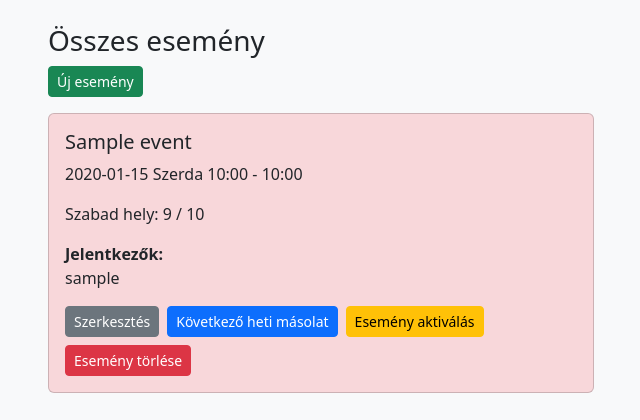
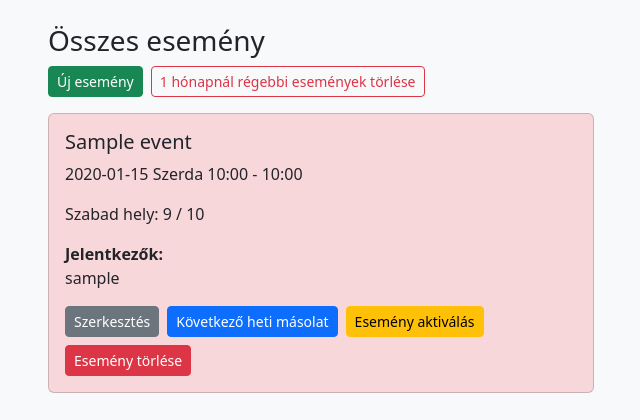
Before and after one commit to Gjoci31/flask_app, a Flask app: page /admin/events in a window 1280 px wide. Shown: the part 56-476 px from the top of the page, without its empty margins (34-674 px from the left). Run offline with Flask 3, Linux system fonts and the light colour scheme; a user stored in the database is signed in; tables that the repository leaves empty hold one stand-in row (values such as "Sample post").

Commit message:
Add admin action to delete events older than one month

```diff
--- a/app/routes/event_routes.py
+++ b/app/routes/event_routes.py
@@ -345,6 +345,24 @@ def delete_event(event_id):
     return redirect(url_for('events.admin_events', _anchor=f'event-{event_id}'))
 
 
+
+
+@event_bp.route('/admin/events/delete-old', methods=['POST'])
+@login_required
+def delete_old_events():
+    """Delete events that ended more than 30 days ago."""
+    if current_user.role != 'admin':
+        return redirect(url_for('events.events'))
+
+    cutoff = _now_local_naive() - timedelta(days=30)
+    old_events = Event.query.filter(Event.end_time < cutoff).all()
+    deleted_count = len(old_events)
+    for event in old_events:
+        db.session.delete(event)
+    db.session.commit()
+
+    flash(f'{deleted_count} db 1 hónapnál régebben véget ért esemény törölve.', 'success')
+    return redirect(url_for('events.admin_events'))
 @event_bp.route('/admin/events/<int:event_id>/clone-weekly', methods=['POST'])
 @login_required
 def clone_event_weekly(event_id):
--- a/app/templates/admin_events.html
+++ b/app/templates/admin_events.html
@@ -19,7 +19,13 @@
     </nav>
     <div class="container mt-4">
         <h3>Összes esemény</h3>
-        <a href="{{ url_for('events.create_event') }}" class="btn btn-success btn-sm mb-3">Új esemény</a>
+        <div class="d-flex gap-2 mb-3">
+            <a href="{{ url_for('events.create_event') }}" class="btn btn-success btn-sm">Új esemény</a>
+            <form method="post" action="{{ url_for('events.delete_old_events') }}">
+                <input type="hidden" name="csrf_token" value="{{ csrf_token() }}">
+                <button class="btn btn-outline-danger btn-sm" type="submit">1 hónapnál régebbi események törlése</button>
+            </form>
+        </div>
         <div class="row">
         {% for e in events %}
             <div class="col-12 col-md-6">
```
